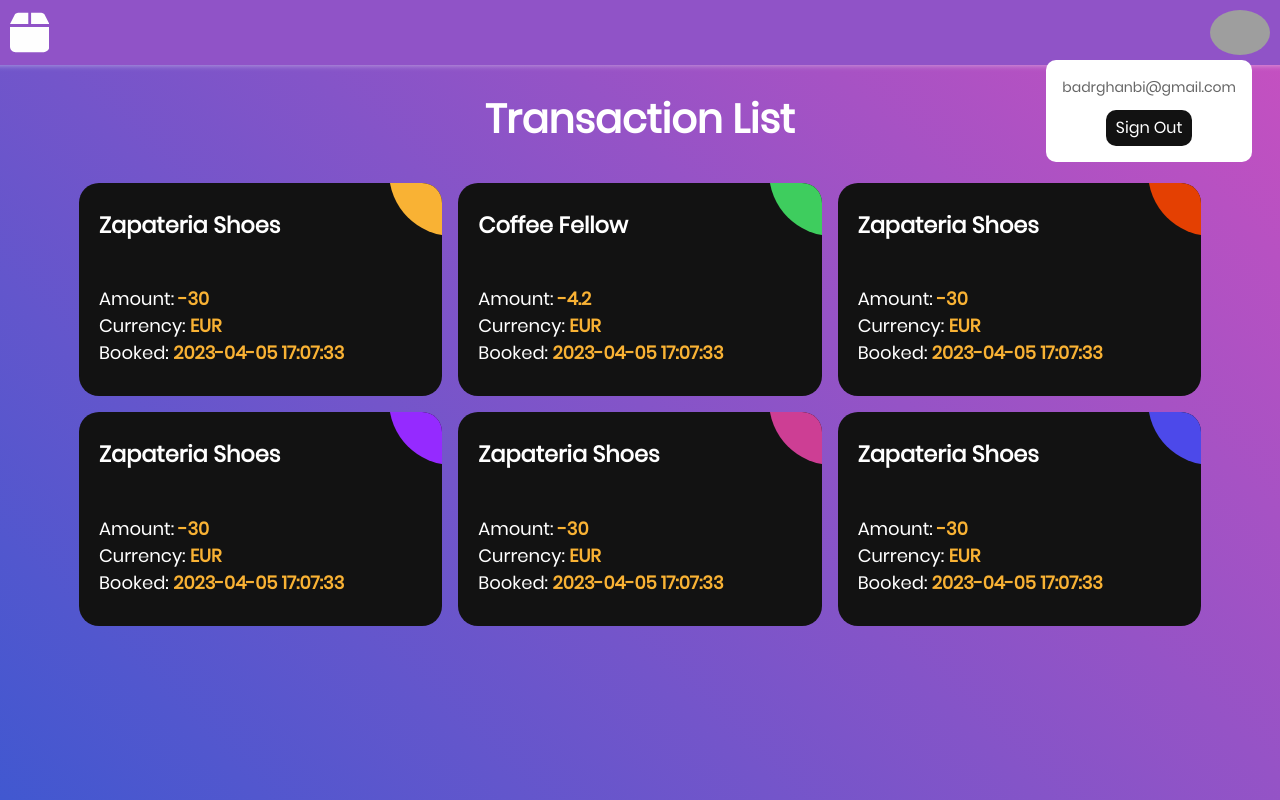
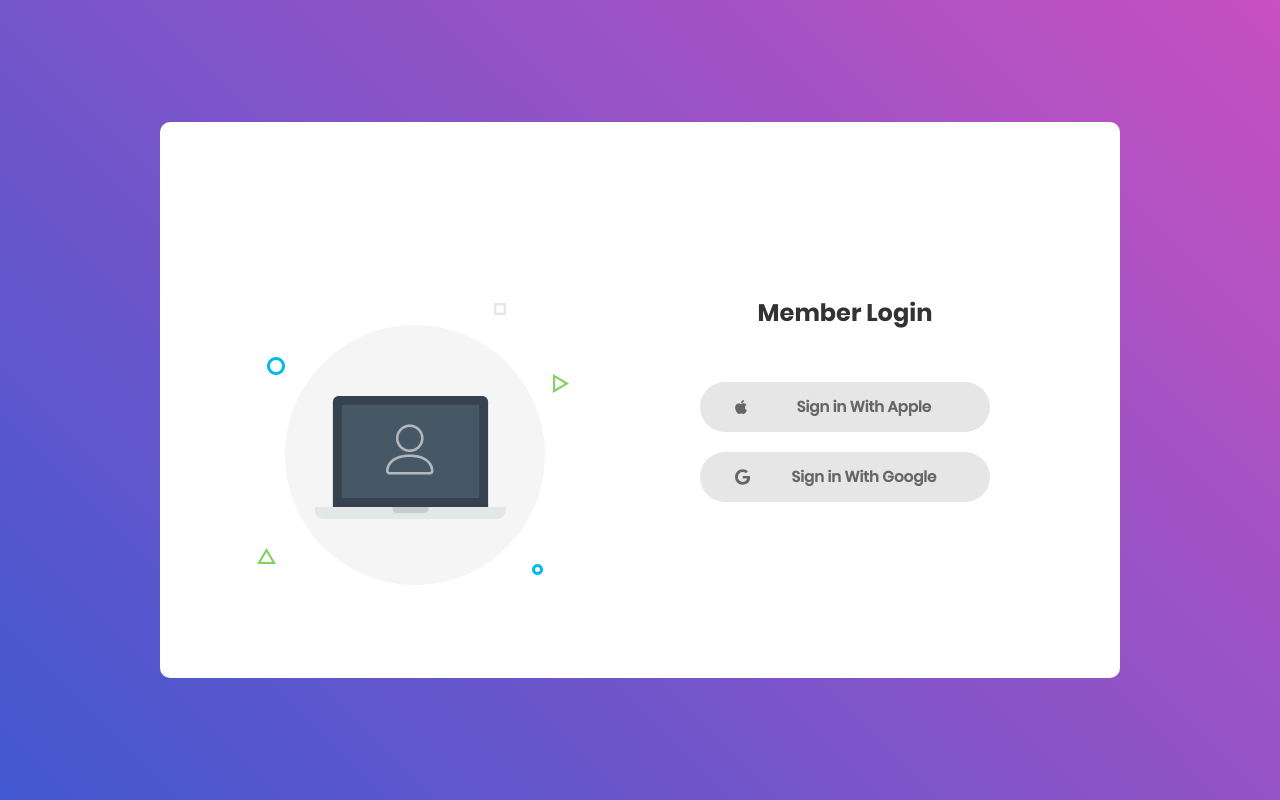
Before and after one commit to elghanbibadr/simplewebsite, a plain HTML site: page index.html in a window 1280 px wide. Drawn offline with Linux system fonts and the light colour scheme; grey boxes are pictures that could not be loaded.

Commit message:
hide the transaction until user signed in

```diff
--- a/index.html
+++ b/index.html
@@ -26,18 +26,18 @@
 <body>
 
 	<div class="limiter">
-		<header>
+		<header class="hidden">
 			<svg class="box-logo" xmlns="http://www.w3.org/2000/svg" viewBox="0 0 448 512"><!--! Font Awesome Pro 6.4.0 by @fontawesome - https://fontawesome.com License - https://fontawesome.com/license (Commercial License) Copyright 2023 Fonticons, Inc. --><path fill="#fefefe" d="M50.7 58.5L0 160H208V32H93.7C75.5 32 58.9 42.3 50.7 58.5zM240 160H448L397.3 58.5C389.1 42.3 372.5 32 354.3 32H240V160zm208 32H0V416c0 35.3 28.7 64 64 64H384c35.3 0 64-28.7 64-64V192z"/></svg>
 			<div class="userProfilContent">
-				<img class="userProfilImg" src="https://lh3.googleusercontent.com/a/AAcHTtdHRznCDDIYgSaNDHrelfGpE4r1oj-4p9Pvr9D9WQ=s96-c" alt="">
-			  <div class="userProfilCard">
-				<p>badrghanbi@gmail.com</p>
-					<button class="">Sign Out</button>
+				<img class="userProfilImg" src="" alt="">
+			  <div class="userProfilCard hidden">
+				<p class="userEmail"></p>
+					<button class="signOutBtn">Sign Out</button>
 			  </div>
 			</div>
 		</header>
-		<h1>Transaction List</h1>
-		<div class="container-login100 hidden ">
+		<h1 class="hidden">Transaction List</h1>
+		<div class="container-login100 ">
 			<div class="wrap-login100">
 				<div class="login100-pic js-tilt" data-tilt>
 					<img src="images/img-01.png" alt="IMG">
@@ -77,7 +77,7 @@
 
 		</div>
 		<!-- secret content -->
-		<div class="ag-format-container">
+		<div class="ag-format-container hidden">
 			<!-- ag-courses_box -->
 			<div class="transactionWrraperContainer">
 
@@ -283,8 +283,10 @@
 		console.log(new GoogleAuthProvider)
 
 		export const auth = getAuth(app);
-		const googleSigninBtn = document.querySelector('button');
-
+		const googleSigninBtn = document.querySelector(' .googleSignInBtn');
+		document.querySelector('.userProfilImg').addEventListener('click', () =>{
+			document.querySelector('.userProfilCard').style.display="block"
+		})
 		googleSigninBtn.addEventListener('click', () => {
 			const provider = new GoogleAuthProvider();
 
@@ -298,9 +300,12 @@
 						// document.querySelector('header').innerHTML=`
 						// <img src=${user.photoURL} alt=""/>"
 						// `
-						// document.querySelector('.container-login100').style.display = 'none'
-						// document.querySelector('.ag-format-container').style.display="block"
-						// document.querySelector('h1').style.display="block"
+						document.querySelector('.container-login100').style.display = 'none'
+						document.querySelector('.ag-format-container').style.display="block"
+						document.querySelector('h1').style.display="block"
+						document.querySelector('header').style.display="flex"
+						document.querySelector('.userProfilImg').setAttribute('src',user.photoURL )
+						document.querySelector('.userEmail').textContent=user.email
 					}
 					console.log('User:', user);
 				})
```
